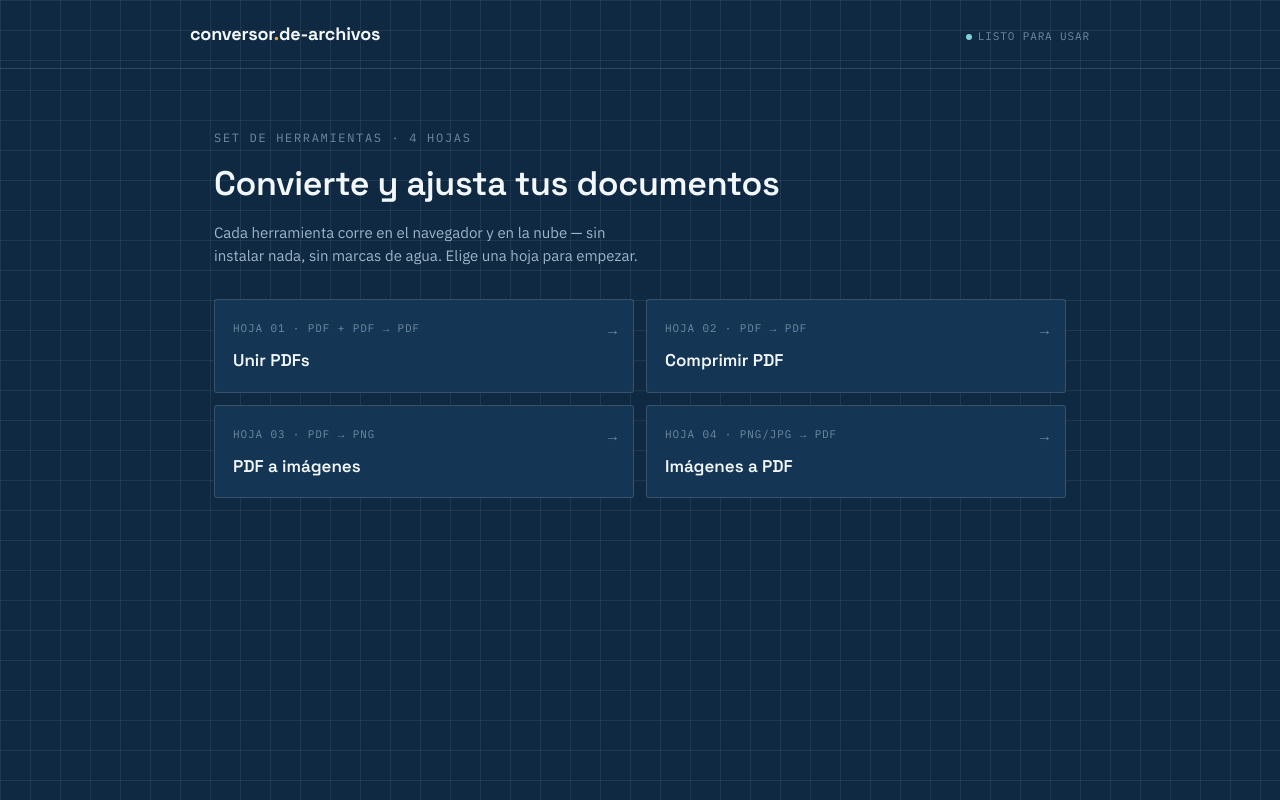
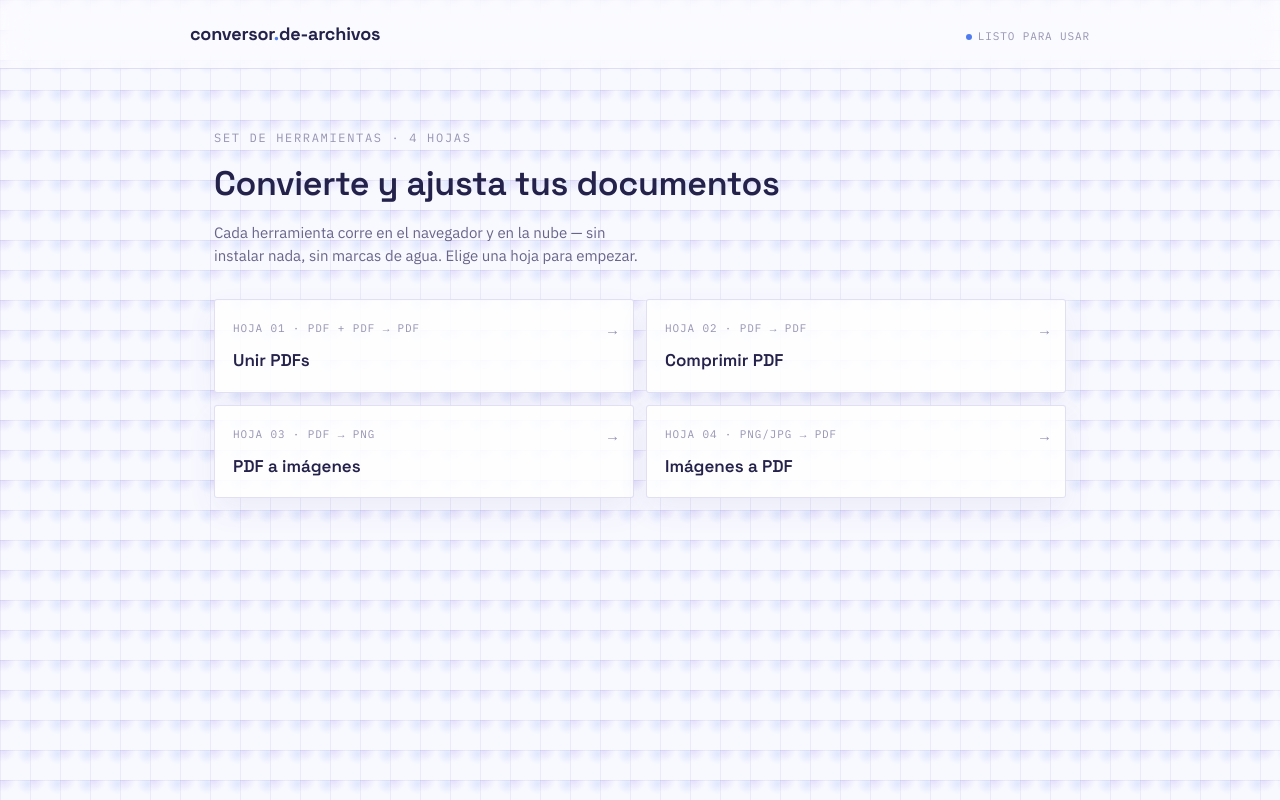
Before and after one commit to maikkdg18-web/Convertir-Archivos, a Next.js app in the folder apps/web/: page / in a window 1280 px wide. Built offline with nearby package versions, Linux system fonts and the light colour scheme.

Commit message:
Se agrego icono

```diff
--- a/apps/web/app/globals.css
+++ b/apps/web/app/globals.css
@@ -1,18 +1,19 @@
 @import url("https://fonts.googleapis.com/css2?family=Space+Grotesk:wght@500;600;700&family=IBM+Plex+Sans:wght@400;500;600&family=IBM+Plex+Mono:wght@400;500&display=swap");
 
 :root {
-  --bg: #0f2942;
-  --surface: #143654;
-  --surface-raised: #173d5e;
-  --ink: #f2f7fb;
-  --ink-soft: #9db4c9;
-  --ink-faint: #6f8aa1;
-  --accent: #f2a93b;
-  --accent-ink: #12263a;
-  --teal: #7fd1d9;
-  --danger: #ef8a7a;
-  --line: rgba(255, 255, 255, 0.14);
-  --line-soft: rgba(255, 255, 255, 0.07);
+  --bg: #f8f9ff;
+  --surface: rgba(255, 255, 255, 0.86);
+  --surface-raised: #ffffff;
+  --ink: #24214a;
+  --ink-soft: #68658a;
+  --ink-faint: #9693b2;
+  --accent: #635bdf;
+  --accent-strong: #4e7cf0;
+  --accent-ink: #ffffff;
+  --teal: #4e7cf0;
+  --danger: #d65d78;
+  --line: rgba(91, 83, 190, 0.18);
+  --line-soft: rgba(91, 83, 190, 0.09);
 
   /* Cuadrícula responsiva */
   --grid-size: clamp(24px, 2vw, 32px);
@@ -42,6 +43,8 @@ body {
 
   /* Cuadrícula que se repite infinitamente */
   background-image:
+    radial-gradient(circle at 12% 0%, rgba(133, 103, 232, 0.18), transparent 30%),
+    radial-gradient(circle at 92% 12%, rgba(78, 124, 240, 0.14), transparent 28%),
     linear-gradient(var(--line-soft) 1px, transparent 1px),
     linear-gradient(90deg, var(--line-soft) 1px, transparent 1px);
 
@@ -103,6 +106,8 @@ button {
 .letterhead {
   width: 100%;
   border-bottom: 1px solid var(--line);
+  background: rgba(255, 255, 255, 0.58);
+  backdrop-filter: blur(12px);
   padding: 20px 24px;
   margin-bottom: 8px;
 }
@@ -124,7 +129,7 @@ button {
 }
 
 .wordmark span {
-  color: var(--accent);
+  color: var(--accent-strong);
 }
 
 .status-dot {
@@ -143,7 +148,7 @@ button {
   width: 6px;
   height: 6px;
   border-radius: 50%;
-  background: var(--teal);
+  background: var(--accent-strong);
 }
 
 /* --- Botón "volver" --- */
@@ -210,6 +215,7 @@ button {
   position: relative;
   display: block;
   background: var(--surface);
+  box-shadow: 0 12px 30px rgba(81, 71, 177, 0.07);
   border: 1px solid var(--line);
   border-radius: var(--radius);
   padding: 20px 18px 18px;
@@ -219,7 +225,8 @@ button {
 }
 
 .tool-card:hover {
-  border-color: var(--teal);
+  border-color: var(--accent);
+  box-shadow: 0 16px 36px rgba(81, 71, 177, 0.14);
   transform: translateY(-2px);
 }
 
@@ -271,6 +278,7 @@ button {
   text-align: center;
   cursor: pointer;
   background: var(--surface);
+  box-shadow: inset 0 0 0 1px rgba(255, 255, 255, 0.7);
   transition: border-color 0.15s ease, background 0.15s ease;
 }
 
@@ -411,8 +419,9 @@ button {
 }
 
 .btn-primary {
-  background: var(--accent);
+  background: linear-gradient(110deg, var(--accent), var(--accent-strong));
   color: var(--accent-ink);
+  box-shadow: 0 8px 18px rgba(92, 90, 222, 0.22);
 }
 
 .btn-success {
```
Also changed, not shown: apps/web/app/comprimir-pdf/page.tsx (+47 -33 lines), apps/web/app/icon.png (added).
